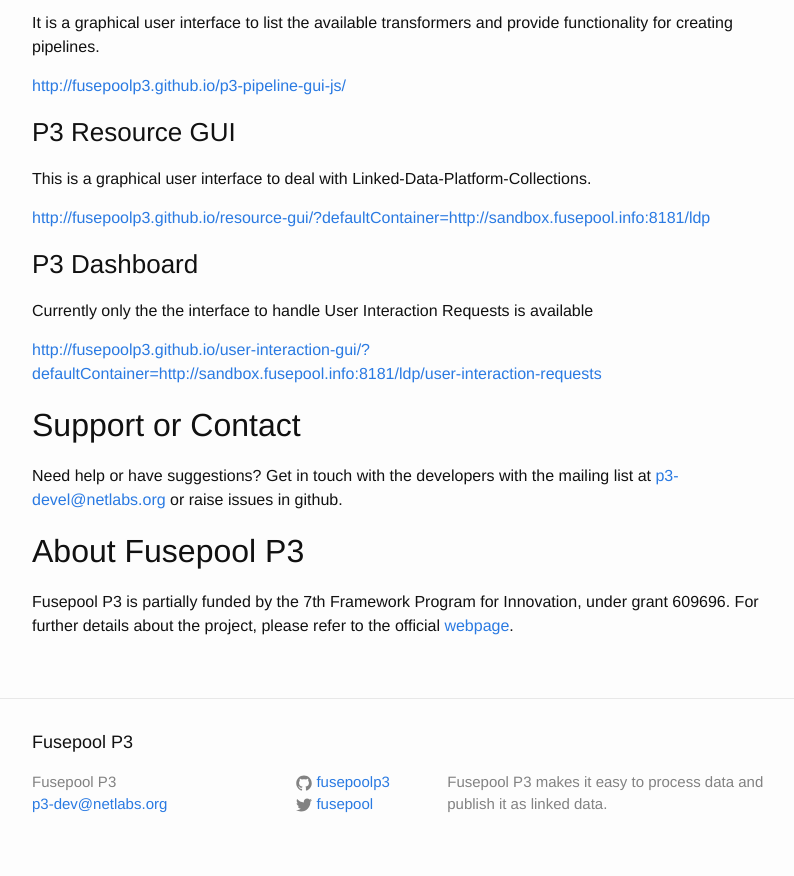
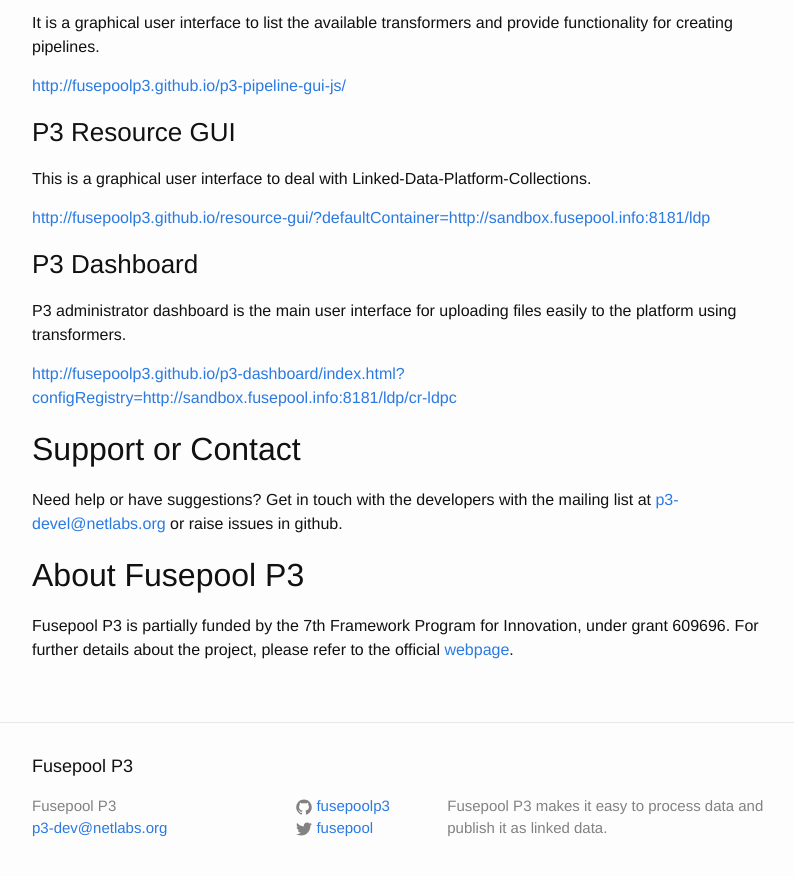
Before and after one commit to fusepoolP3/fusepoolp3.github.io, a Jekyll site: the page built from index.md, in a window 1280 px wide and 900 px high, scrolled down 2335 px. Shown: the top 876 px of the window, without its empty margins (238-1032 px from the left). Built offline with Jekyll 4.4.1, drawn with Linux system fonts in a browser that asks for light colours.

Commit message:
updated link to P3 Dashboard

```diff
--- a/index.md
+++ b/index.md
@@ -100,9 +100,9 @@
 
 ### P3 Dashboard
 
-Currently only the the interface to handle User Interaction Requests is available
+P3 administrator dashboard is the main user interface for uploading files easily to the platform using transformers.
 
-[http://fusepoolp3.github.io/user-interaction-gui/?defaultContainer=http://sandbox.fusepool.info:8181/ldp/user-interaction-requests](http://fusepoolp3.github.io/user-interaction-gui/?defaultContainer=http://sandbox.fusepool.info:8181/ldp/user-interaction-requests)
+[http://fusepoolp3.github.io/p3-dashboard/index.html?configRegistry=http://sandbox.fusepool.info:8181/ldp/cr-ldpc](http://fusepoolp3.github.io/p3-dashboard/index.html?configRegistry=http://sandbox.fusepool.info:8181/ldp/cr-ldpc)
 
 ## <a name="support-or-contact"></a>Support or Contact
 
```
